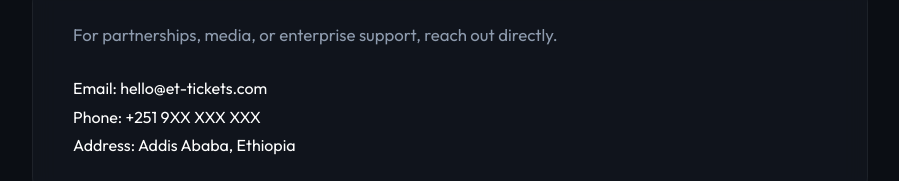
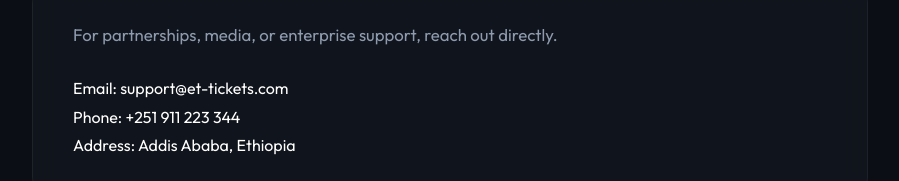
Before and after one commit to DawitFikad/kora-app, a React (Vite) app in the folder app/web-app/: page /contact in a window 1280 px wide. Shown: the part 238-419 px from the top of the page, without its empty margins (190-1089 px from the left). Built offline with nearby package versions, Linux system fonts and the light colour scheme.

Commit message:
fix loading issues

```diff
--- a/app/web-app/src/features/public-pages/ContactPage.tsx
+++ b/app/web-app/src/features/public-pages/ContactPage.tsx
@@ -8,8 +8,8 @@
                 For partnerships, media, or enterprise support, reach out directly.
             </p>
             <div style={{ marginTop: '1.5rem', color: 'var(--text-main)', lineHeight: 1.8 }}>
-                <div>Email: hello@et-tickets.com</div>
-                <div>Phone: +251 9XX XXX XXX</div>
+                <div>Email: support@et-tickets.com</div>
+                <div>Phone: +251 911 223 344</div>
                 <div>Address: Addis Ababa, Ethiopia</div>
             </div>
         </PublicPageLayout>
```
Also changed, not shown: 2 other files (tests, documents, lock files or other folders).
